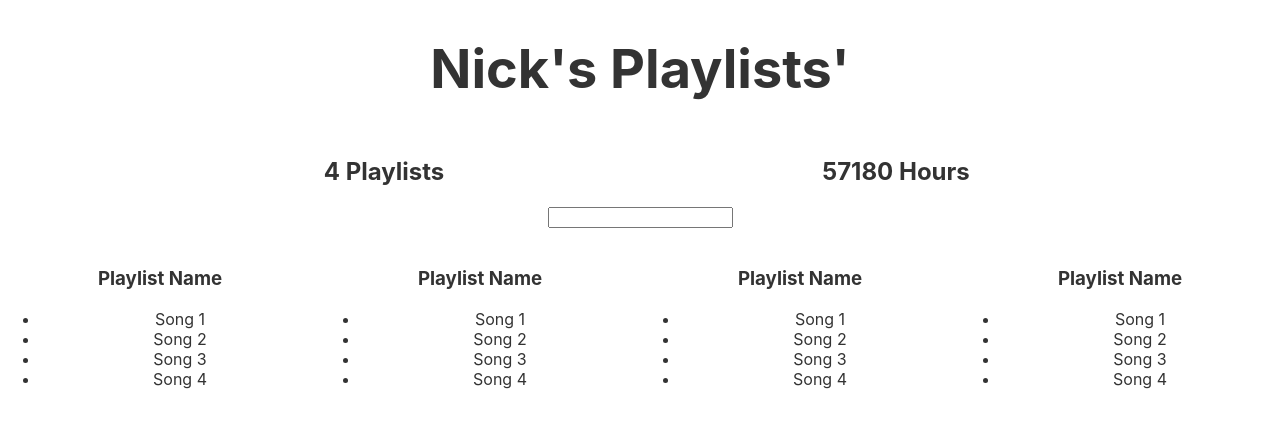
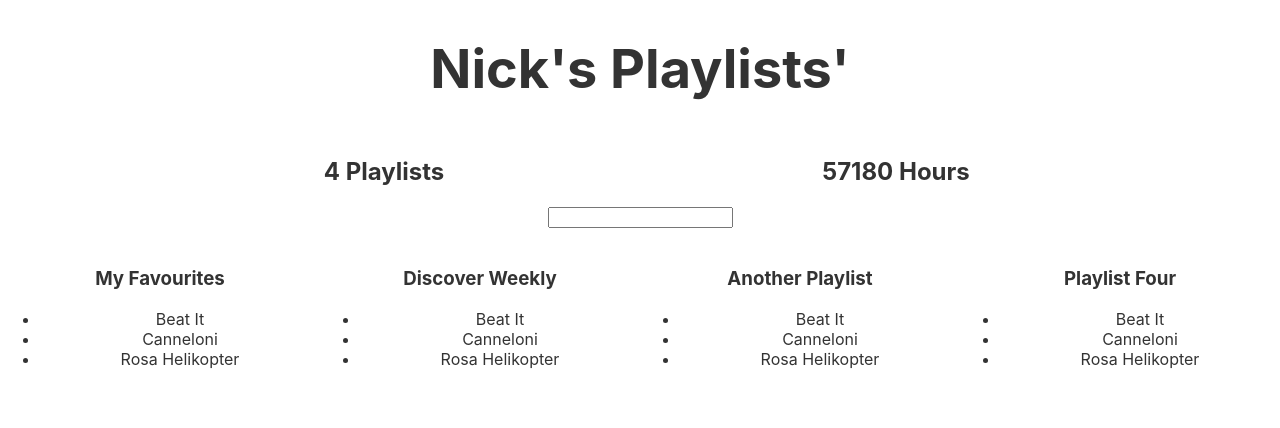
Before and after one commit to nickpayne64/better-playlists, a React (Create React App) app: page / in a window 1280 px wide. Shown: the top 428 px of the page. Built offline with nearby package versions, Linux system fonts and the light colour scheme.

Commit message:
used map

```diff
--- a/src/App.js
+++ b/src/App.js
@@ -85,11 +85,16 @@
 
 class Playlist extends Component {
   render() {
+    let playlist = this.props.playlist
     return (
       <div style={{...defaultStyle, display: 'inline-block', width: "25%"}}>
         <img />
-        <h3>Playlist Name</h3>
-        <ul><li>Song 1</li><li>Song 2</li><li>Song 3</li><li>Song 4</li></ul>
+    <h3>{playlist.name}</h3>
+        <ul>
+          {this.props.playlist.songs.map(song =>
+          <li>{song.name}</li>
+          )}
+          </ul>
       </div>
 
     );
@@ -108,9 +113,11 @@
     this.setState({serverData: fakeServerData});
   }
   render() {
+
+
+
     return (
       <div className="App">
-
           {this.state.serverData.user ?
             <div>
           <h1 style={{...defaultStyle, 'font-size': '54px' }}>
@@ -119,10 +126,9 @@
           <PlaylistCounter playlists={this.state.serverData.user.playlists}/>
           <HoursCounter playlists={this.state.serverData.user.playlists}/>
           <Filter/>
-          <Playlist/>
-          <Playlist/>
-          <Playlist/>
-          <Playlist/>
+          {this.state.serverData.user.playlists.map(playlist =>
+            <Playlist playlist={playlist} />
+          )}
           </div> : 'Loading'
             }
       </div>
```
